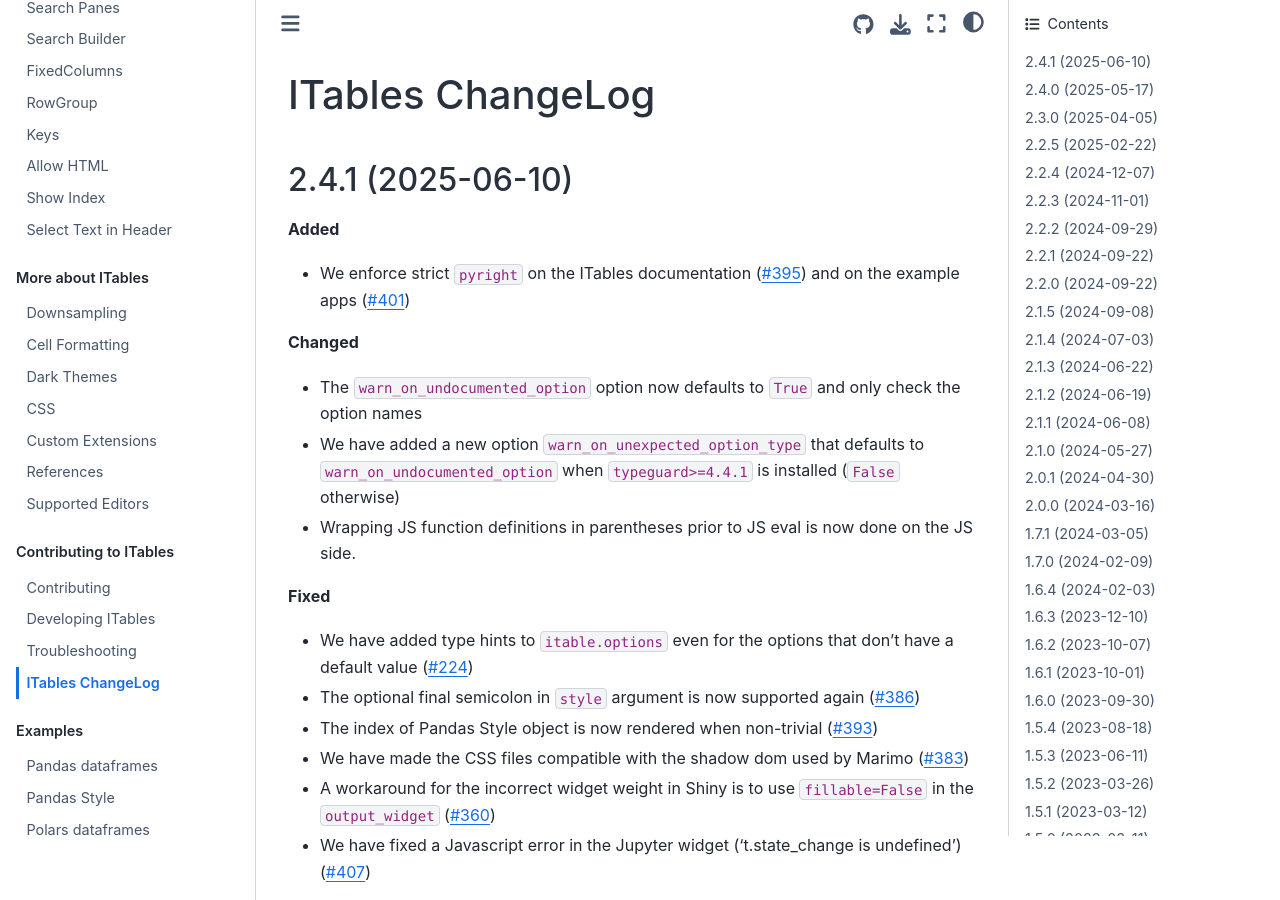
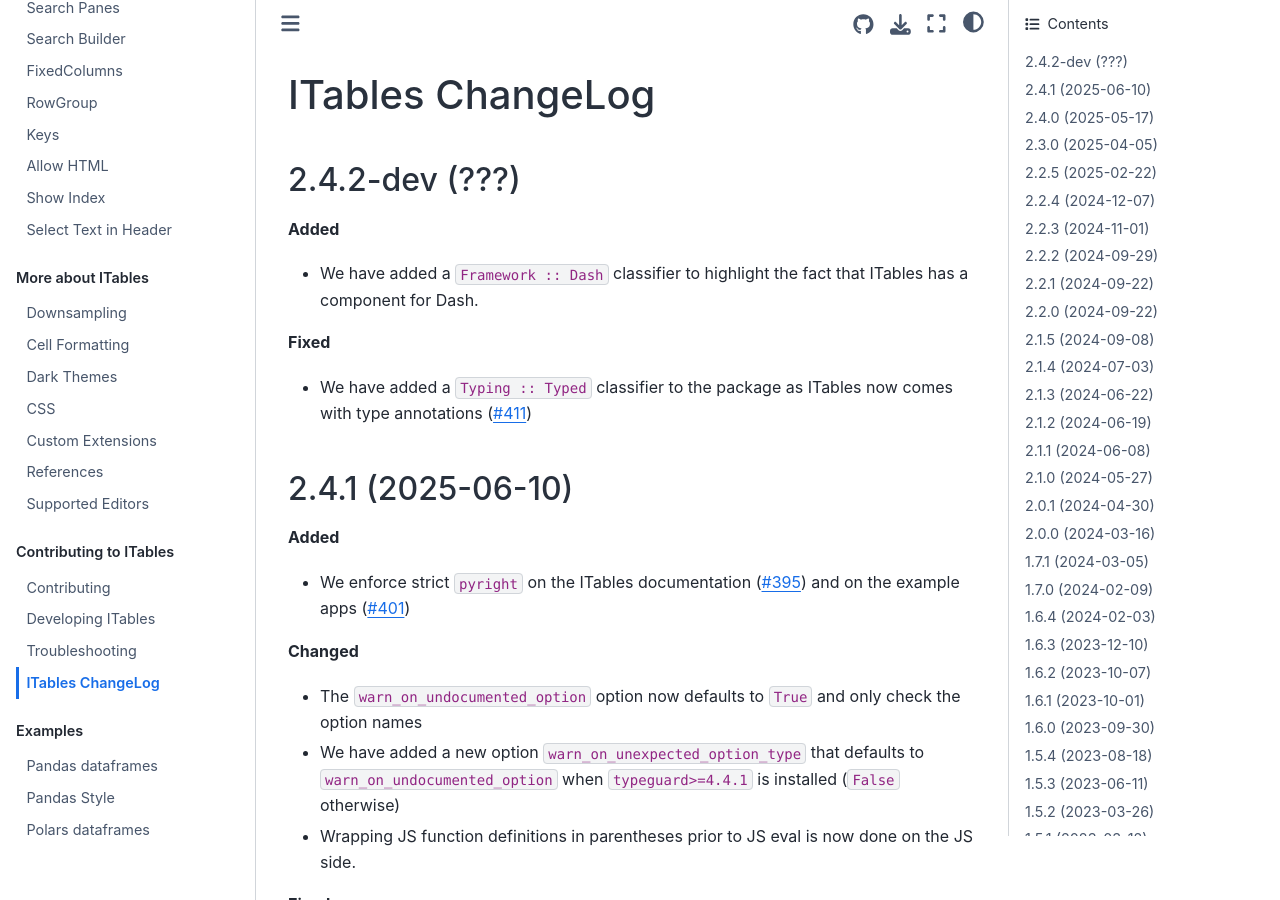
Before and after one commit to mwouts/itables, a Jupyter Book: the page built from docs/changelog.md, in a window 1280 px wide and 900 px high. Built offline with Jupyter Book 1.0.4 settings and Sphinx 7.4.7 and the Sphinx Book theme 1.1.4, drawn with Linux system fonts in a browser that asks for light colours.

Commit message:
Add Typed and Dash classifiers

```diff
--- a/docs/changelog.md
+++ b/docs/changelog.md
@@ -1,8 +1,18 @@
 ITables ChangeLog
 =================
 
+2.4.2-dev (???)
+------------------
+
+**Added**
+- We have added a `Framework :: Dash` classifier to highlight the fact that ITables has a component for Dash.
+
+**Fixed**
+- We have added a `Typing :: Typed` classifier to the package as ITables now comes with type annotations ([#411](https://github.com/mwouts/itables/issues/411))
+
+
 2.4.1 (2025-06-10)
-----------------------
+------------------
 
 **Added**
 - We enforce strict `pyright` on the ITables documentation ([#395](https://github.com/mwouts/itables/issues/395)) and on the example apps ([#401](https://github.com/mwouts/itables/pull/401))
--- a/pyproject.toml
+++ b/pyproject.toml
@@ -14,6 +14,7 @@ classifiers = [
   "Development Status :: 5 - Production/Stable",
   "License :: OSI Approved :: MIT License",
   "Framework :: Jupyter",
+  "Framework :: Dash",
   "Intended Audience :: Developers",
   "Intended Audience :: Science/Research",
   "Programming Language :: Python",
@@ -23,6 +24,7 @@ classifiers = [
   "Programming Language :: Python :: 3.11",
   "Programming Language :: Python :: 3.12",
   "Programming Language :: Python :: 3.13",
+  "Typing :: Typed",
 ]
 requires-python = ">= 3.9"
 dependencies = ["IPython", "pandas", "numpy"]
--- a/src/itables/version.py
+++ b/src/itables/version.py
@@ -1,3 +1,3 @@
 """ITables' version number"""
 
-__version__ = "2.4.1"
+__version__ = "2.4.2-dev"
```
Also changed, not shown: README.md (+1 -0 lines), docs/py/quick_start.py (+4 -3 lines), docs/quick_start.md (+4 -3 lines).
